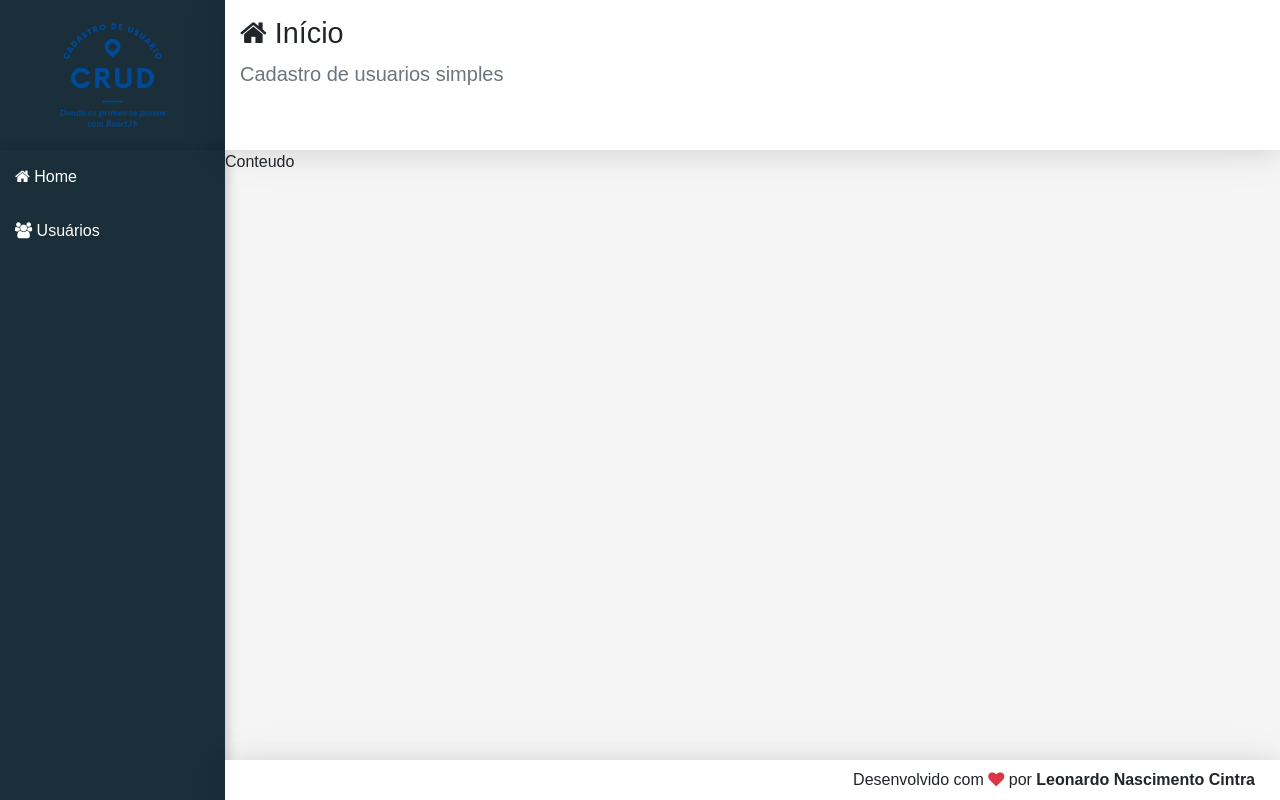
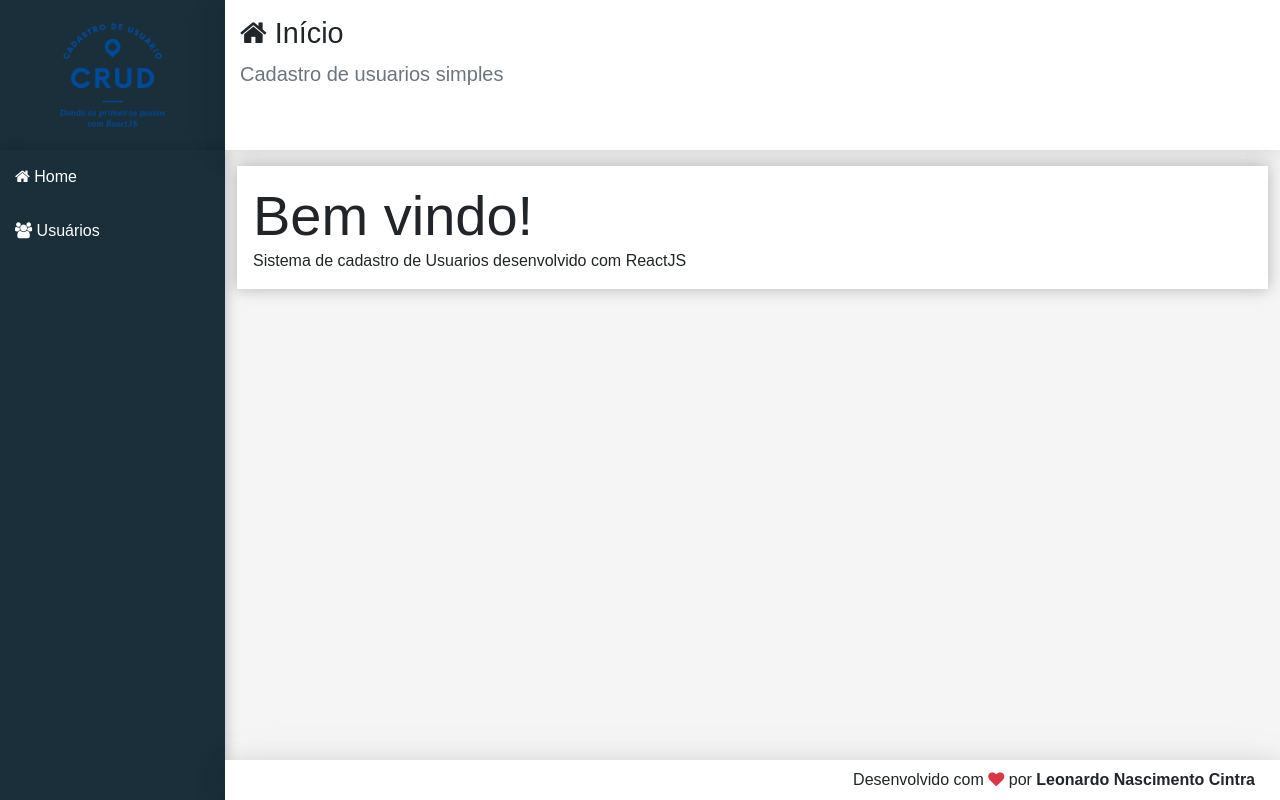
Before and after one commit to leonardocintra/cadastro-usuario, a React (Create React App) app: page / in a window 1280 px wide. Built offline with nearby package versions, Linux system fonts and the light colour scheme.

Commit message:
add home

```diff
--- /dev/null
+++ b/src/components/home/Home.jsx
@@ -0,0 +1,12 @@
+import React from 'react'
+import Main from '../templates/Main'
+
+export default props =>
+    <Main icon="home" title="Início" subtitle="Cadastro de usuarios simples" >
+        <div className="display-4">
+            Bem vindo!
+        </div>
+        <p className="mb-0">
+            Sistema de cadastro de Usuarios desenvolvido com ReactJS
+        </p>
+    </Main>
--- a/src/components/templates/Main.css
+++ b/src/components/templates/Main.css
@@ -0,0 +1,4 @@
+main > div {
+    background-color: white;
+    box-shadow: 0px 0px 15px #0004;
+}
--- a/src/components/templates/Main.jsx
+++ b/src/components/templates/Main.jsx
@@ -5,7 +5,9 @@
 export default props =>
     <React.Fragment>
         <Header {...props} />
-        <main className="content">
-            Conteudo
+        <main className="content container-fluid">
+            <div className="p-3 mt-3">
+                {props.children}
+            </div>
         </main>
     </React.Fragment>
--- a/src/main/App.jsx
+++ b/src/main/App.jsx
@@ -4,13 +4,13 @@
 import React from 'react'
 import Logo from '../components/templates/Logo'
 import Nav from '../components/templates/Nav'
-import Main from '../components/templates/Main'
 import Footer from '../components/templates/Footer'
+import Home from '../components/home/Home'
 
 export default props =>
     <div className="app">
         <Logo />
         <Nav />
-        <Main icon="home" title="Início" subtitle="Cadastro de usuarios simples" />
+        <Home />
         <Footer />
     </div>
```
Also changed, not shown: 1 other file (tests, documents, lock files or other folders).
